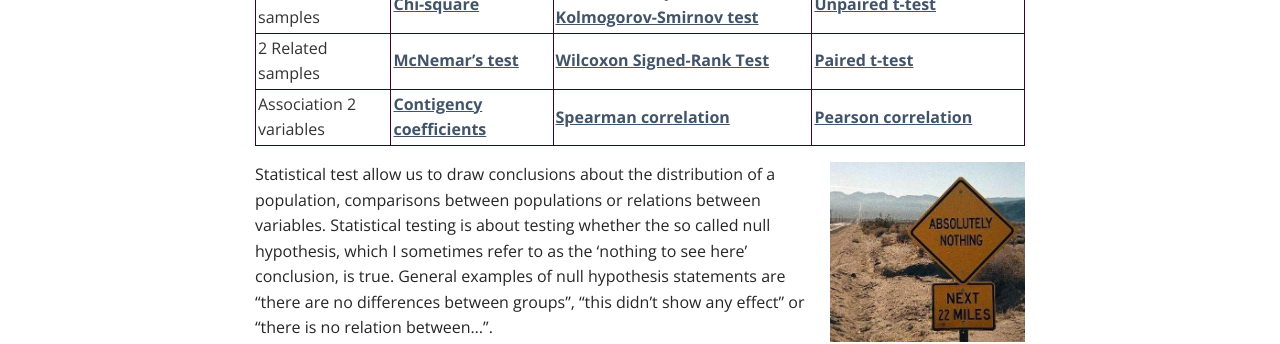
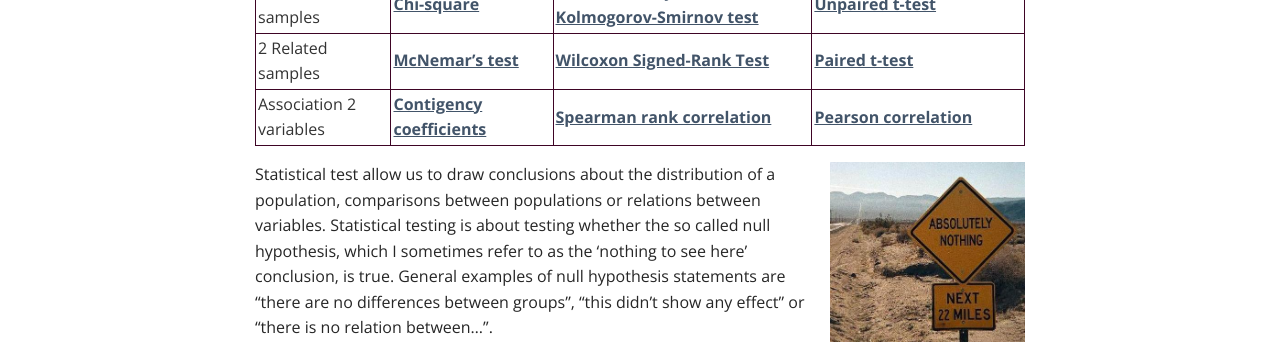
Before and after one commit to mark-me/mark-me.github.io, a Jekyll site: the page built from _pages/tutorials/statistical-tests/statistical-tests.md, in a window 1280 px wide and 900 px high, scrolled down 437 px. Shown: the part 154-498 px from the top of the window. Built offline with Jekyll 4.4.1, drawn with Linux system fonts in a browser that asks for light colours; nearby versions of some CDN libraries; comment, search, counter and statistics services are not loaded.

Commit message:
Update statistical-tests.md

```diff
--- a/_pages/tutorials/statistical-tests/statistical-tests.md
+++ b/_pages/tutorials/statistical-tests/statistical-tests.md
@@ -13,7 +13,7 @@ This tutorial is one in a series of four. The goal of this tutorial series is to
 | 1 Sample | [Chi-square](/statistical-tests-categorical/#chi-square-goodness-of-fit-test), [Binominal test](/statistical-tests-categorical/#binominal-test) | [Wilcoxon one sample text](/statistical-tests-ordinal/#wilcoxon-one-sample-test) | [Normality](/statistical-tests-gaussian/#normality-check), [One sample t-test](/statistical-tests-gaussian/#one-sample-t-test) |
 | 2 Unrelated samples | [Chi-square](/statistical-tests-categorical/#two-sample-chi-square-test) | [Mann-Whitney U test](/statistical-tests-ordinal/#mann-whitney-u-test), [Kolmogorov-Smirnov test](/statistical-tests-ordinal/#kolmogorov-smirnov-test) | [Unpaired t-test](/statistical-tests-gaussian/#unpaired-t-test) |
 | 2 Related samples | [McNemar's test](/statistical-tests-categorical/#mcnemars-test) | [Wilcoxon Signed-Rank Test](/statistical-tests-ordinal/#wilcoxon-signed-rank-test) | [Paired t-test](/statistical-tests-gaussian/#paired-t-test) |
-| Association 2 variables | [Contigency coefficients](/statistical-tests-categorical/#contigency-coefficients) | [Spearman correlation](/statistical-tests-ordinal/#spearman-correlation) | [Pearson correlation](/statistical-tests-gaussian/#pearson-correlation) |
+| Association 2 variables | [Contigency coefficients](/statistical-tests-categorical/#contigency-coefficients) | [Spearman rank correlation](/statistical-tests-ordinal/#spearman-rank-correlation) | [Pearson correlation](/statistical-tests-gaussian/#pearson-correlation) |
 
 <img src="/_pages/tutorials/statistical-tests/absolutely-nothing.jpg" width="195" height="180" align="right"/>
 
```
